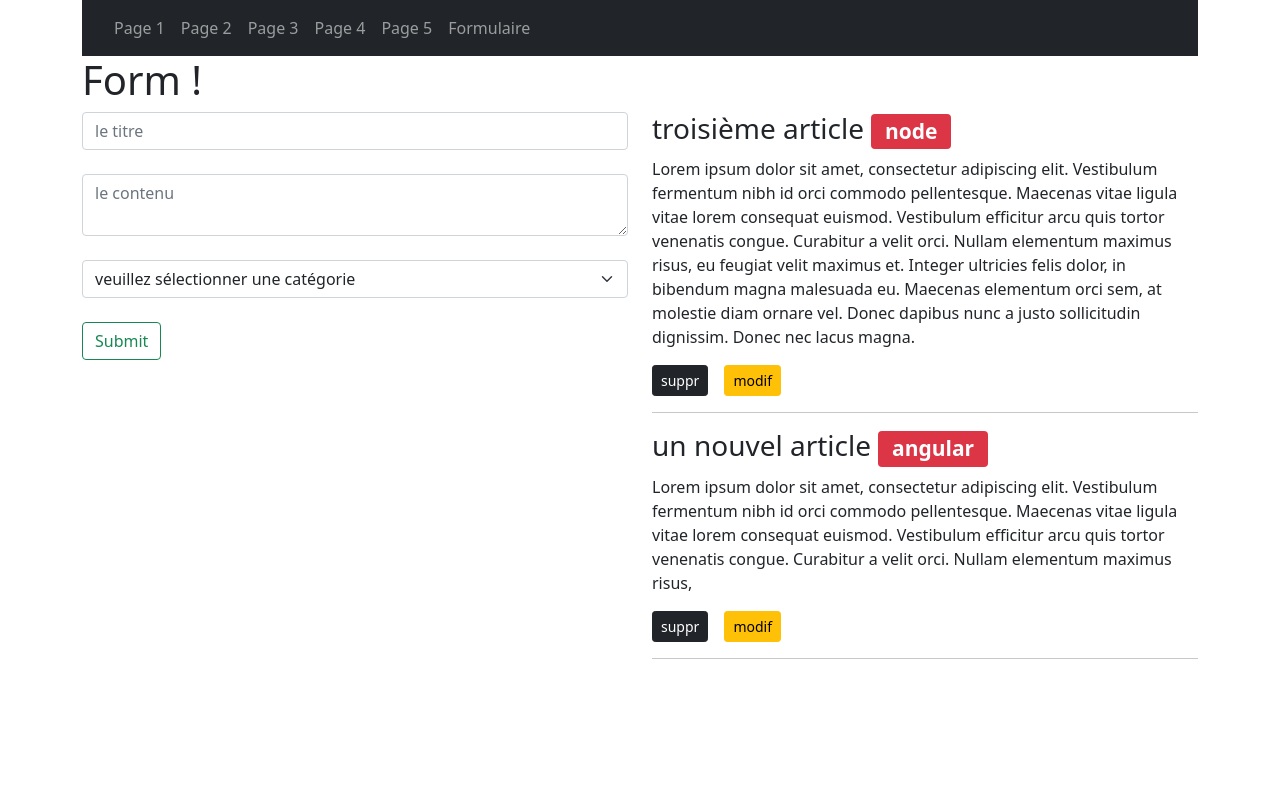
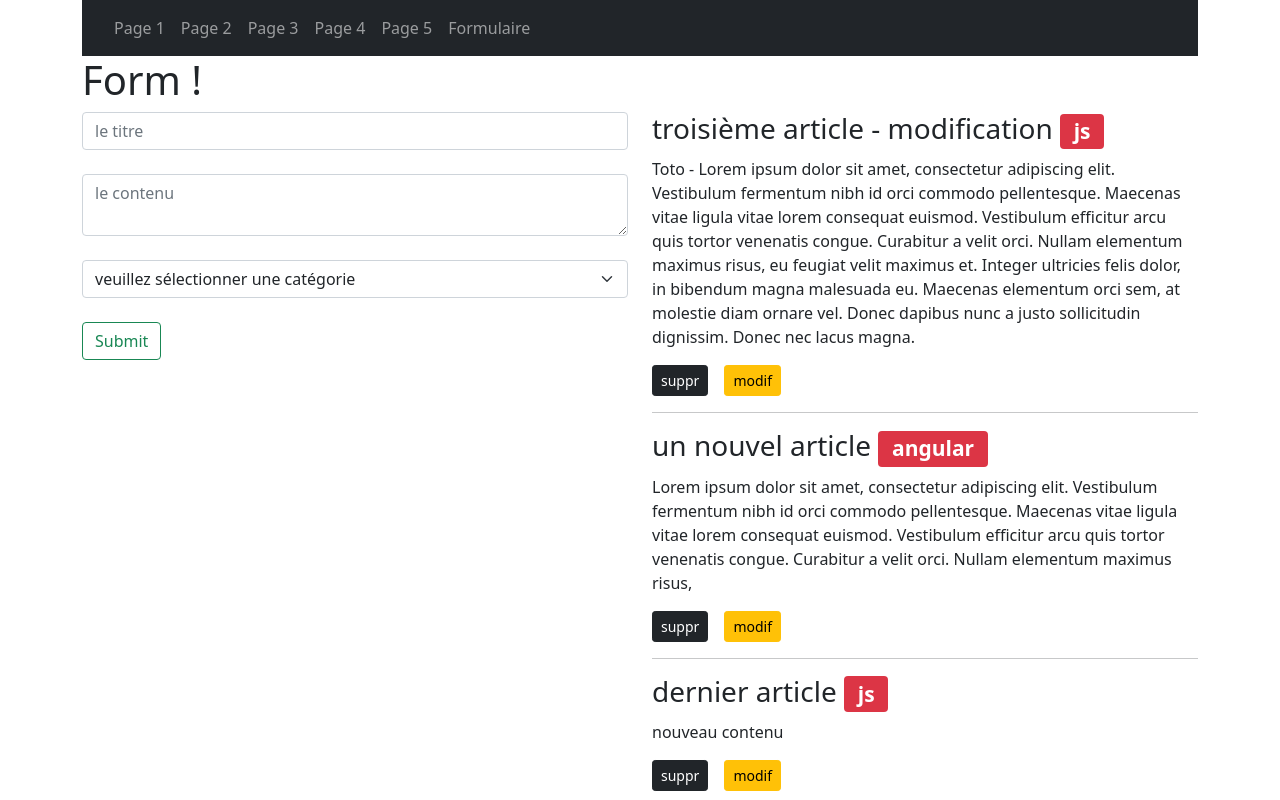
Before and after one commit to webdevproformation/react-h3-mars-22, a React (Create React App) app in the folder jour2-tp/: page /form in a window 1280 px wide. Shown: the top 800 px of the page. Built offline with nearby package versions, Linux system fonts and the light colour scheme; data requests are answered from the project's data file.

Commit message:
fin du crud

```diff
--- a/jour2-tp/public/db/db.json
+++ b/jour2-tp/public/db/db.json
@@ -1,15 +1,40 @@
 {
   "articles": [
     {
-      "titre": "troisième article",
-      "contenu": "\n\nLorem ipsum dolor sit amet, consectetur adipiscing elit. Vestibulum fermentum nibh id orci commodo pellentesque. Maecenas vitae ligula vitae lorem consequat euismod. Vestibulum efficitur arcu quis tortor venenatis congue. Curabitur a velit orci. Nullam elementum maximus risus, eu feugiat velit maximus et. Integer ultricies felis dolor, in bibendum magna malesuada eu. Maecenas elementum orci sem, at molestie diam ornare vel. Donec dapibus nunc a justo sollicitudin dignissim. Donec nec lacus magna. ",
-      "categorie": "node",
+      "titre": "troisième article - modification",
+      "contenu": "Toto - Lorem ipsum dolor sit amet, consectetur adipiscing elit. Vestibulum fermentum nibh id orci commodo pellentesque. Maecenas vitae ligula vitae lorem consequat euismod. Vestibulum efficitur arcu quis tortor venenatis congue. Curabitur a velit orci. Nullam elementum maximus risus, eu feugiat velit maximus et. Integer ultricies felis dolor, in bibendum magna malesuada eu. Maecenas elementum orci sem, at molestie diam ornare vel. Donec dapibus nunc a justo sollicitudin dignissim. Donec nec lacus magna. ",
+      "categorie": "js",
       "id": 3
     },
     {
       "titre": "un nouvel article",
       "contenu": "Lorem ipsum dolor sit amet, consectetur adipiscing elit. Vestibulum fermentum nibh id orci commodo pellentesque. Maecenas vitae ligula vitae lorem consequat euismod. Vestibulum efficitur arcu quis tortor venenatis congue. Curabitur a velit orci. Nullam elementum maximus risus,",
       "categorie": "angular"
+    },
+    {
+      "id": 4,
+      "titre": "dernier article",
+      "contenu": "nouveau contenu",
+      "categorie": "js",
+      "articles": [
+        {
+          "titre": "troisième article",
+          "contenu": "Lorem ipsum dolor sit amet, consectetur adipiscing elit. Vestibulum fermentum nibh id orci commodo pellentesque. Maecenas vitae ligula vitae lorem consequat euismod. Vestibulum efficitur arcu quis tortor venenatis congue. Curabitur a velit orci. Nullam elementum maximus risus, eu feugiat velit maximus et. Integer ultricies felis dolor, in bibendum magna malesuada eu. Maecenas elementum orci sem, at molestie diam ornare vel. Donec dapibus nunc a justo sollicitudin dignissim. Donec nec lacus magna. ",
+          "categorie": "node",
+          "id": 3
+        },
+        {
+          "titre": "un nouvel article",
+          "contenu": "Lorem ipsum dolor sit amet, consectetur adipiscing elit. Vestibulum fermentum nibh id orci commodo pellentesque. Maecenas vitae ligula vitae lorem consequat euismod. Vestibulum efficitur arcu quis tortor venenatis congue. Curabitur a velit orci. Nullam elementum maximus risus,",
+          "categorie": "angular"
+        }
+      ]
+    },
+    {
+      "titre": "Modification du titre",
+      "contenu": "Modification du contenu",
+      "categorie": "js",
+      "id": 5
     }
   ]
 }
--- a/jour2-tp/src/composants/Form.jsx
+++ b/jour2-tp/src/composants/Form.jsx
@@ -3,6 +3,7 @@ import axios from "axios";
 import { useEffect } from "react";
 
 const initialForm = {
+    id : "",
     titre : "",
     contenu : "",
     categorie : "",
@@ -21,6 +22,13 @@ function reducerForm( state , action ){
             return {...state , articles : action.payload}
         case "DELETE_ARTICLE" :
             return {...state , articles : state.articles.filter( article => article.id !== action.payload  )}
+        case "REMPLIR_FORM" :
+            return {...state ,
+                    titre : action.payload.article.titre,
+                    contenu : action.payload.article.contenu,
+                    categorie : action.payload.article.categorie ,
+                    id : action.payload.id
+                }
         default :
             return state ;
     }
@@ -32,8 +40,17 @@ export const Form = () => {
 
     function onSubmit(e){
         e.preventDefault();
-        console.log(form);
-        axios.post( "http://localhost:3002/articles", form )
+        const data = {
+            titre : form.titre,
+            contenu : form.contenu,
+            categorie : form.categorie
+        }
+        if(form.id === ""){
+            axios.post( "http://localhost:3002/articles", data )
+        }else {
+            axios.put( `http://localhost:3002/articles/${form.id}`, data )
+        }
+
     }
 
     useEffect( () => {
@@ -45,11 +62,18 @@ export const Form = () => {
         dispatch({type : "DELETE_ARTICLE" , payload : id})
         )
     }
+    const onUpdate = (id) => {
+       const articleAModifier =  form.articles.find(article => article.id === id)
+       console.log(articleAModifier);
+
+       dispatch({type : "REMPLIR_FORM" , payload : {id , article: articleAModifier}})
+    }
 
     return <>
         <h1>Form !</h1>
         <div className="row">
             <form className="col-6" onSubmit={onSubmit}>
+                <input type="hidden" value={form.id} />
                 <input type="text" placeholder="le titre" className="form-control" value={form.titre} onChange={ (e) => dispatch({type : "titre" , payload : e.target.value})}/>
                 <textarea placeholder="le contenu" className="form-control my-4" value={form.contenu} onChange={ (e) => dispatch({type : "contenu" , payload : e.target.value})}></textarea>
                 <select className="form-select" value={form.categorie} onChange={ (e) => dispatch({type : "categorie" , payload : e.target[e.target.selectedIndex].value})}>
@@ -63,12 +87,11 @@ export const Form = () => {
             <div className="col-6">
                 {form.articles.map((article, index) => {
                     return <article key={index}>
-                        <h3>{article.titre} <span class="badge bg-danger">{article.categorie}</span></h3>
+                        <h3>{article.titre} <span className="badge bg-danger">{article.categorie}</span></h3>
                         <p>{article.contenu}</p>
                         <button className="btn btn-sm btn-dark" onClick={() => onDelete(article.id)}>suppr</button>
-                        <button className="btn btn-sm btn-warning ms-3">modif</button>
+                        <button className="btn btn-sm btn-warning ms-3" onClick={() => onUpdate(article.id)}>modif</button>
                         <hr />
-
                     </article>
                 })}
             </div>
```
